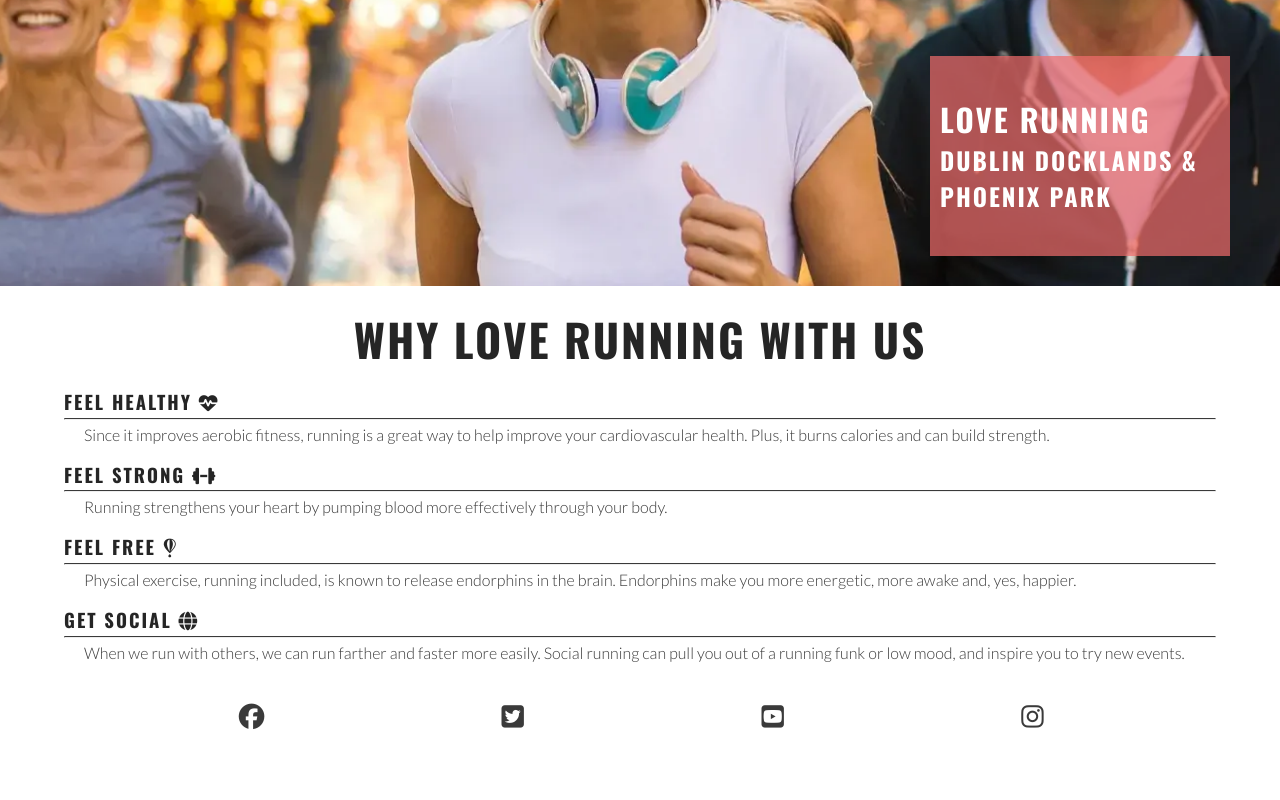
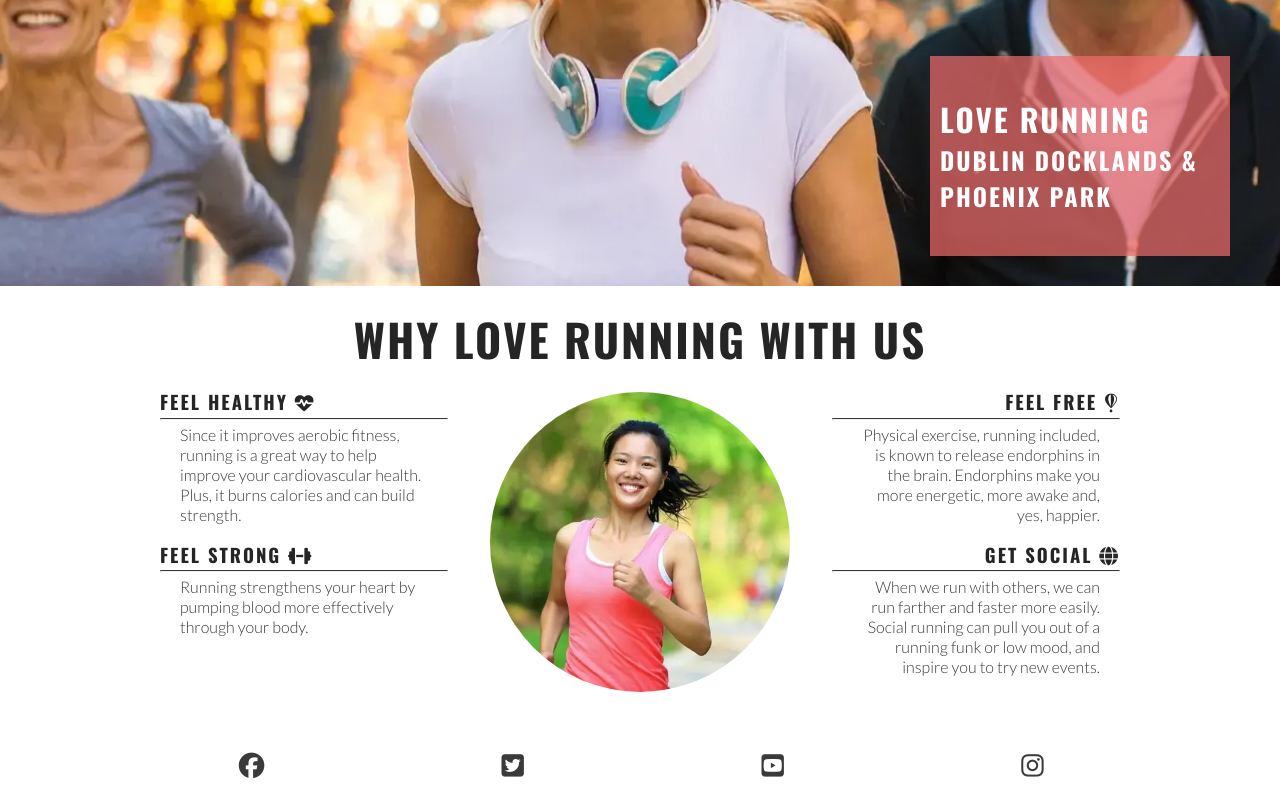
Before and after one commit to Berger101/Code-Institute, a plain HTML site: page index.html in a window 1280 px wide. Shown: the part 393-1193 px from the top of the page. Before the commit the page ends 1144 px from the top, so only its background shows below. Drawn offline with nearby package versions, Linux system fonts and the light colour scheme.

Commit message:
Reasons section responsive

```diff
--- a/assets/css/style.css
+++ b/assets/css/style.css
@@ -134,9 +134,26 @@ main {
     padding: 0 20px;
 }
 
-hr {
+#benefits hr {
     border-top: 1px solid #3a3a3a;
     margin: 5px 0;
+}
+
+#circle-cover-bg {
+    background: url("../images/reasons-image.webp") no-repeat center center/cover;
+    height: 90vw;
+    width: 90vw;
+    margin-bottom: 20px;
+    /* Makes the square image into a circle */
+    border-radius: 50%;
+    max-width: 300px;
+    max-height: 300px;
+}
+
+#benefits-image {
+    display: flex;
+    align-items: center;
+    justify-content: center;
 }
 
 /* Footer */
@@ -195,6 +212,22 @@ hr {
         width: 300px;
         right: 50px;
     }
+
+    /* Reasons section */
+    #benefits-physical, #benefits-mental {
+        display: flex;
+        flex-direction: column;
+        width: 100%;
+    }
+
+    #benefits-physical > div , #benefits-mental > div {
+        width: 75%;
+    }
+
+    #benefits-mental > div {
+        text-align: end;
+        align-self: flex-end;
+    }
 }
 
 /* Large devices (laptops and desktops, 992px and up) */
@@ -203,3 +236,31 @@ hr {
         border-bottom: 1px solid #3a3a3a;
     }
 }
+
+@media screen and (min-width: 1200px) {
+    /* Reasons section */
+    #benefits {
+        display: flex;
+        flex-direction: row;
+    }
+
+    #benefits > div {
+        flex: 1;
+    }
+
+    #benefits-image {
+        order: 0;
+    }
+
+    #benefits-mental {
+        order: 1;
+    }
+
+    #benefits-mental > div {
+        align-self: flex-start;
+    }
+
+    #benefits-physical > div {
+        align-self: flex-end;
+    }
+}
--- a/index.html
+++ b/index.html
@@ -97,6 +97,13 @@
                             low mood, and inspire you to try new events.</p>
                         </div>
                     </div>
+
+                    <div id="benefits-image">
+                        <div id="circle-cover-bg">
+
+                        </div>
+                    </div>
+
                 </div>
         </section>
 
```
Also changed, not shown: assets/images/reasons-image.webp (added).
